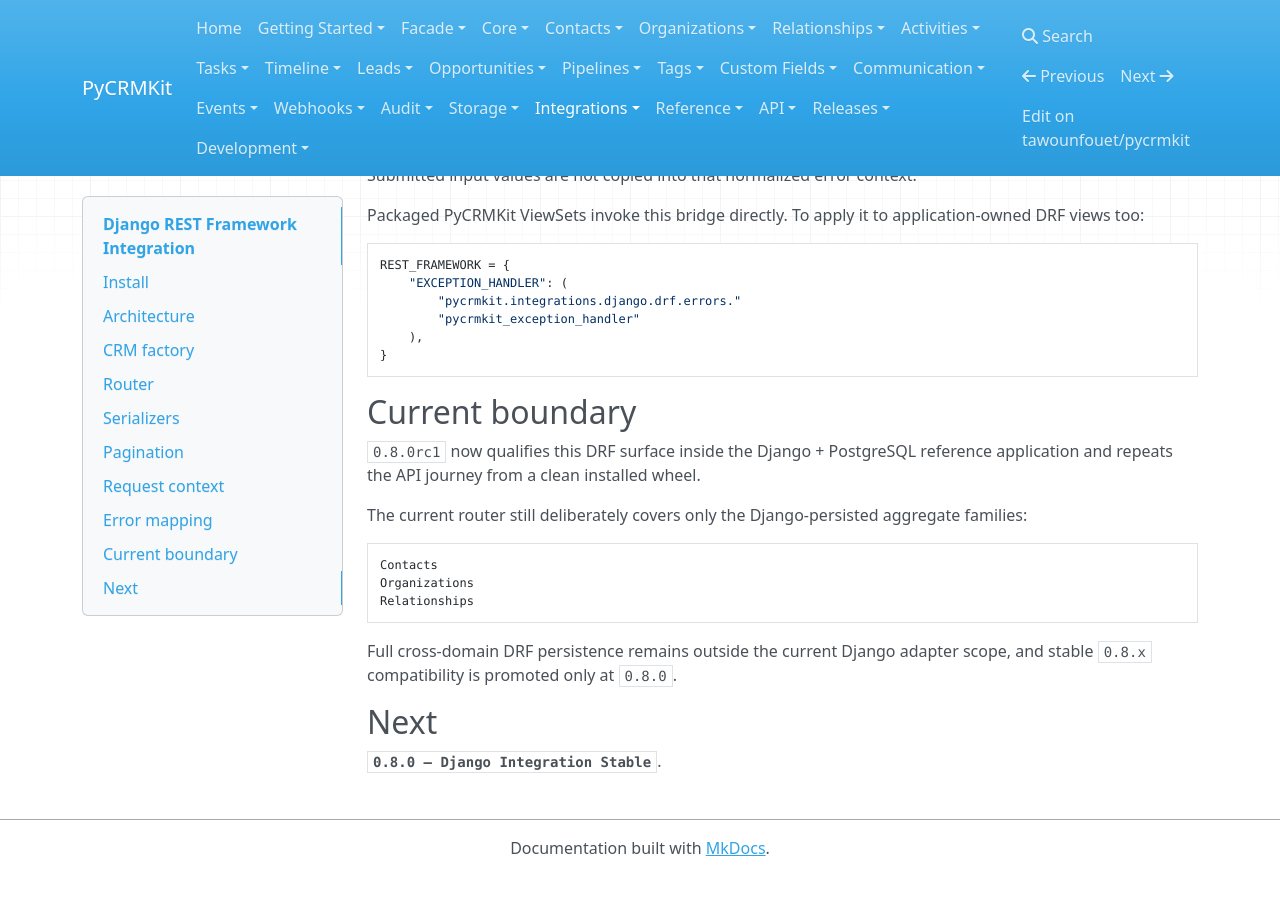
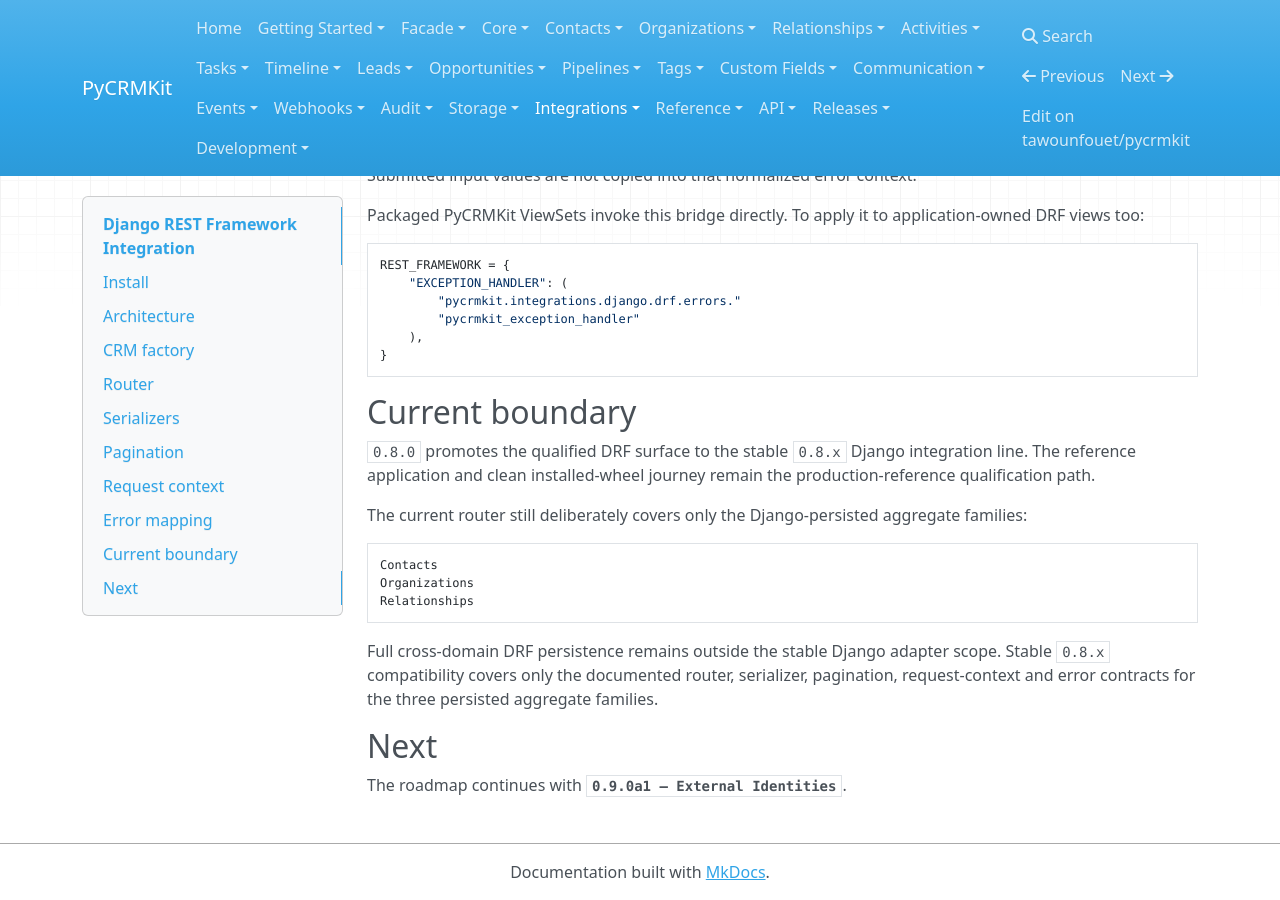
Before and after one commit to tawounfouet/pycrmkit, an MkDocs documentation site: the page built from docs/integrations/drf.md, in a window 1280 px wide and 900 px high, scrolled down 3405 px. Built offline with MkDocs 1.6.1, drawn with Linux system fonts in a browser that asks for light colours; nearby versions of some CDN libraries; before the commit the page ends 4281 px from its top, so only the background shows below that; some of the changed text lies outside the part shown.

Commit message:
docs(drf): mark 0.8.x contract stable

````diff
--- a/docs/integrations/drf.md
+++ b/docs/integrations/drf.md
@@ -74,7 +74,7 @@
 ]
 ```
 
-The beta router exposes:
+The stable `0.8.0` router exposes:
 
 ```text
 GET    /crm/contacts/
@@ -203,8 +203,9 @@
 
 ## Current boundary
 
-`0.8.0rc1` now qualifies this DRF surface inside the Django + PostgreSQL
-reference application and repeats the API journey from a clean installed wheel.
+`0.8.0` promotes the qualified DRF surface to the stable `0.8.x` Django
+integration line. The reference application and clean installed-wheel journey
+remain the production-reference qualification path.
 
 The current router still deliberately covers only the Django-persisted aggregate
 families:
@@ -215,9 +216,11 @@
 Relationships
 ```
 
-Full cross-domain DRF persistence remains outside the current Django adapter
-scope, and stable `0.8.x` compatibility is promoted only at `0.8.0`.
+Full cross-domain DRF persistence remains outside the stable Django adapter
+scope. Stable `0.8.x` compatibility covers only the documented router,
+serializer, pagination, request-context and error contracts for the three
+persisted aggregate families.
 
 ## Next
 
-**`0.8.0 — Django Integration Stable`**.
+The roadmap continues with **`0.9.0a1 — External Identities`**.
````
